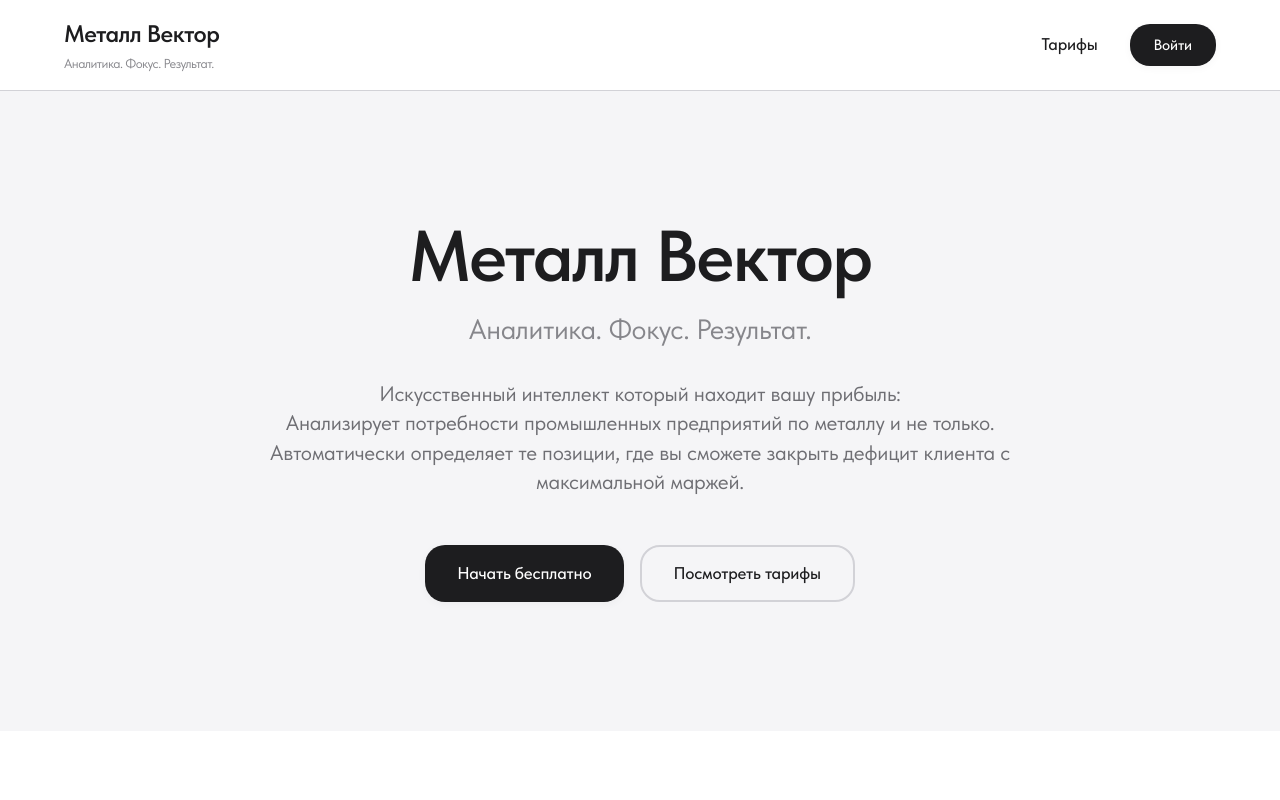
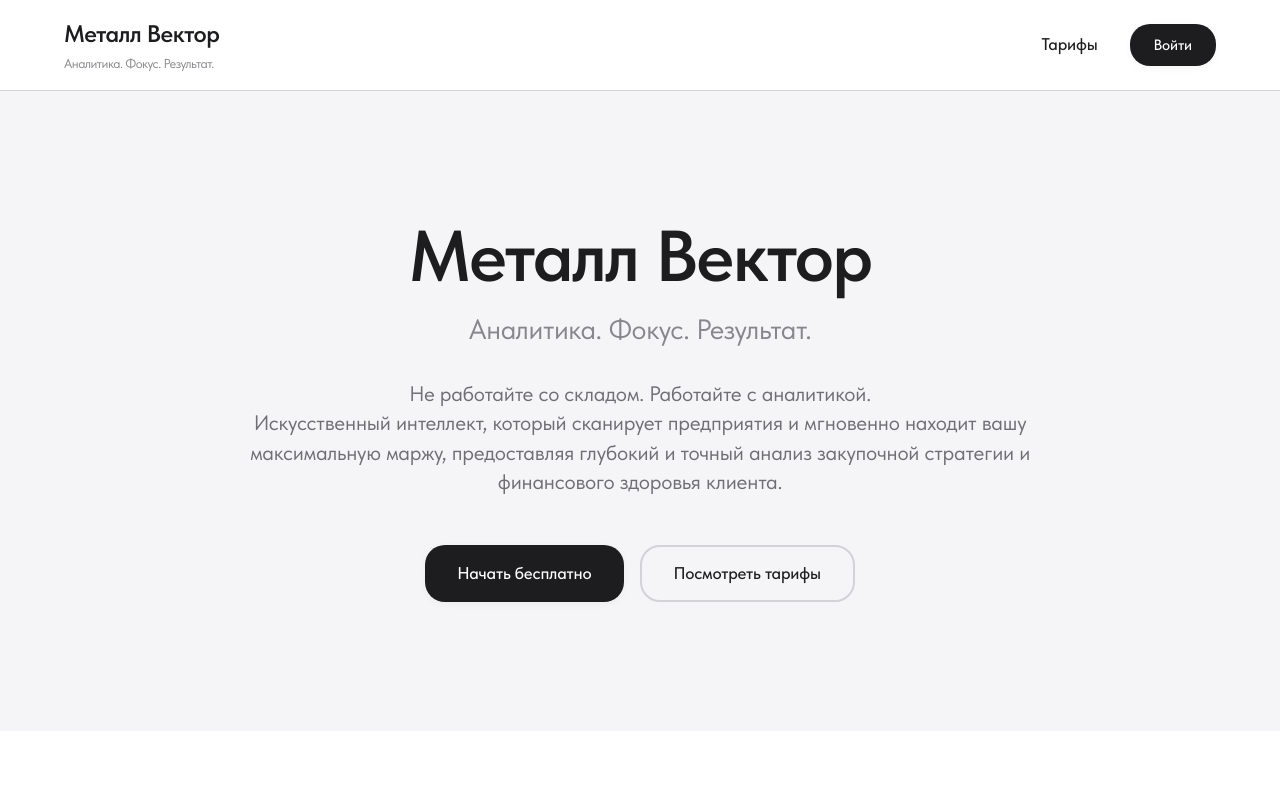
Before and after one commit to AndrewKosobokov/company-analyzer, a Next.js app: page / in a window 1280 px wide. Shown: the top 800 px of the page. Built offline with nearby package versions, Linux system fonts and the light colour scheme.

Commit message:
update: improve hero description on landing page

```diff
--- a/components/HomePage.tsx
+++ b/components/HomePage.tsx
@@ -42,11 +42,9 @@ export default function HomePage() {
         <h1>Металл Вектор</h1>
         <p className="subtitle">Аналитика. Фокус. Результат.</p>
         <p>
-          Искусственный интеллект который находит вашу прибыль:
+          Не работайте со складом. Работайте с аналитикой.
 <br />
-Анализирует потребности промышленных предприятий по металлу и не только.
-<br />
-Автоматически определяет те позиции, где вы сможете закрыть дефицит клиента с максимальной маржей.
+Искусственный интеллект, который сканирует предприятия и мгновенно находит вашу максимальную маржу, предоставляя глубокий и точный анализ закупочной стратегии и финансового здоровья клиента.
         </p>
         <div className="hero-buttons">
           <Link href="/login" className="button-primary">Начать бесплатно</Link>
```
